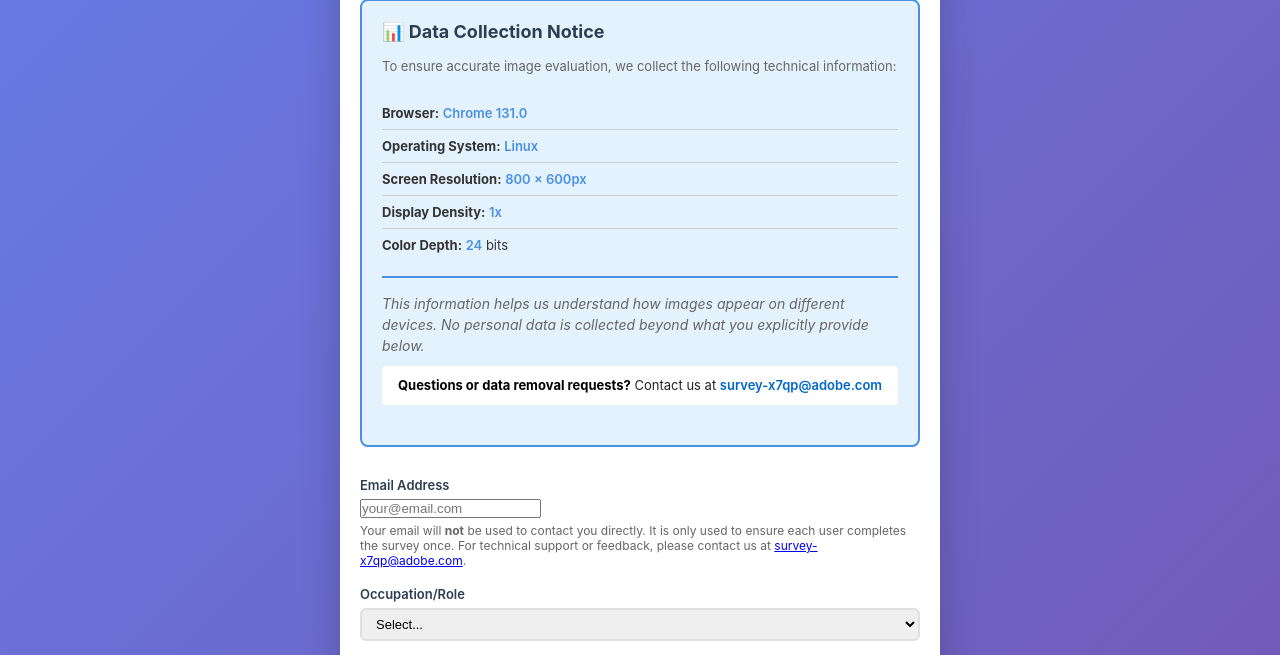
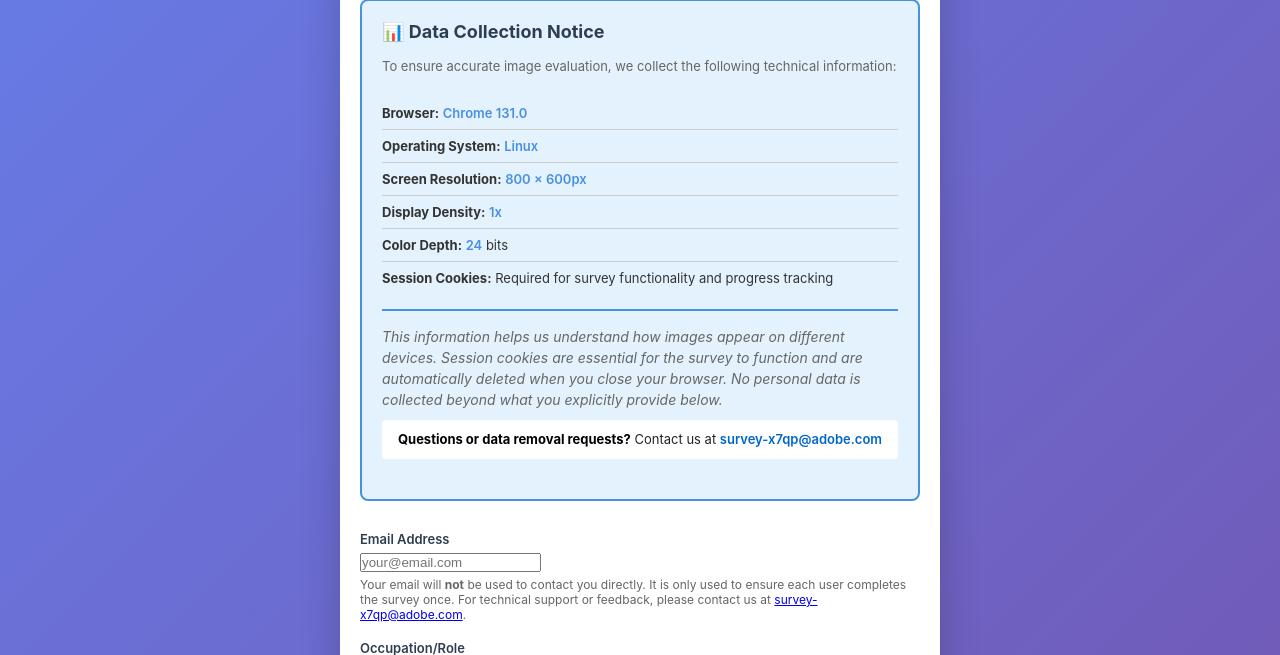
Before and after one commit to kmatzen/juxtapose, a Flask app: template src/survey/templates/index.html in a window 1280 px wide. Shown: the part 247-902 px from the top of the page. Run offline with Flask 3, Linux system fonts and the light colour scheme; the template is opened without the code that fills it, so the values that code supplies are empty.

Commit message:
Add cookie notice to Data Collection box
Added cookie disclosure to existing info box:
- New bullet: 'Session Cookies: Required for survey
  functionality and progress tracking'
- Updated privacy note to explain cookies are essential
  and auto-deleted when browser closes

Approach:
- Conservative disclosure (not consent banner)
- Justification: strictly necessary cookies for
  survey functionality
- Integrated into existing notice (no new UI)

Result: Transparent about cookie usage while keeping
clean, simple interface!

```diff
--- a/src/survey/templates/index.html
+++ b/src/survey/templates/index.html
@@ -33,8 +33,9 @@
                     <li><strong>Screen Resolution:</strong> <span id="user-screen">Detecting...</span></li>
                     <li><strong>Display Density:</strong> <span id="user-pixel-ratio">Detecting...</span></li>
                     <li><strong>Color Depth:</strong> <span id="user-color">Detecting...</span> bits</li>
+                    <li><strong>Session Cookies:</strong> Required for survey functionality and progress tracking</li>
                 </ul>
-                <p class="privacy-note">This information helps us understand how images appear on different devices. No personal data is collected beyond what you explicitly provide below.</p>
+                <p class="privacy-note">This information helps us understand how images appear on different devices. Session cookies are essential for the survey to function and are automatically deleted when you close your browser. No personal data is collected beyond what you explicitly provide below.</p>
                 <p class="contact-note"><strong>Questions or data removal requests?</strong> Contact us at <a href="mailto:survey-x7qp@adobe.com">survey-x7qp@adobe.com</a></p>
             </div>
 
```
